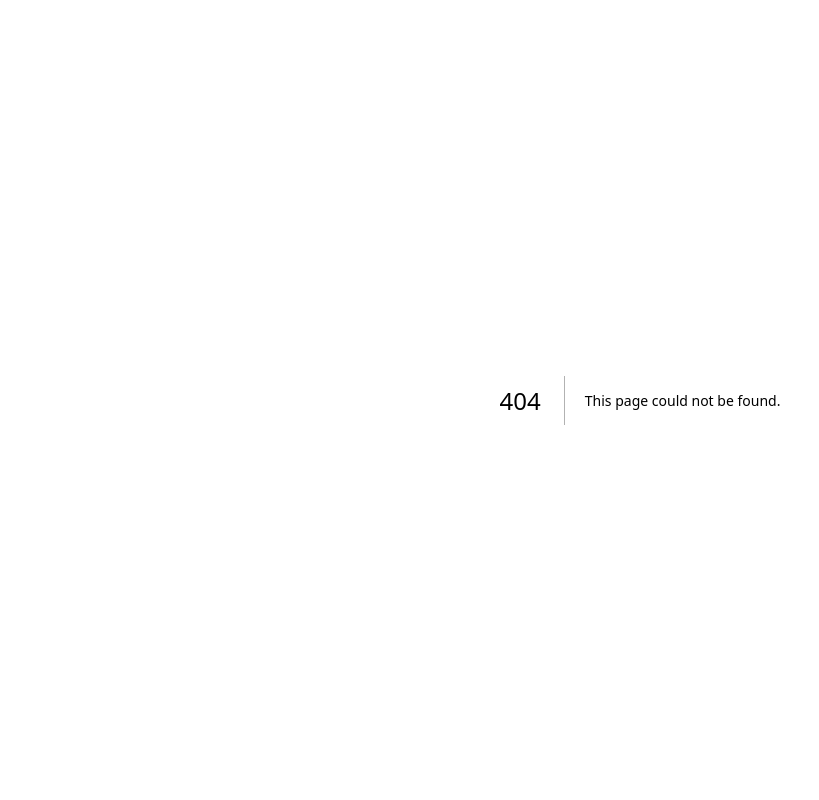
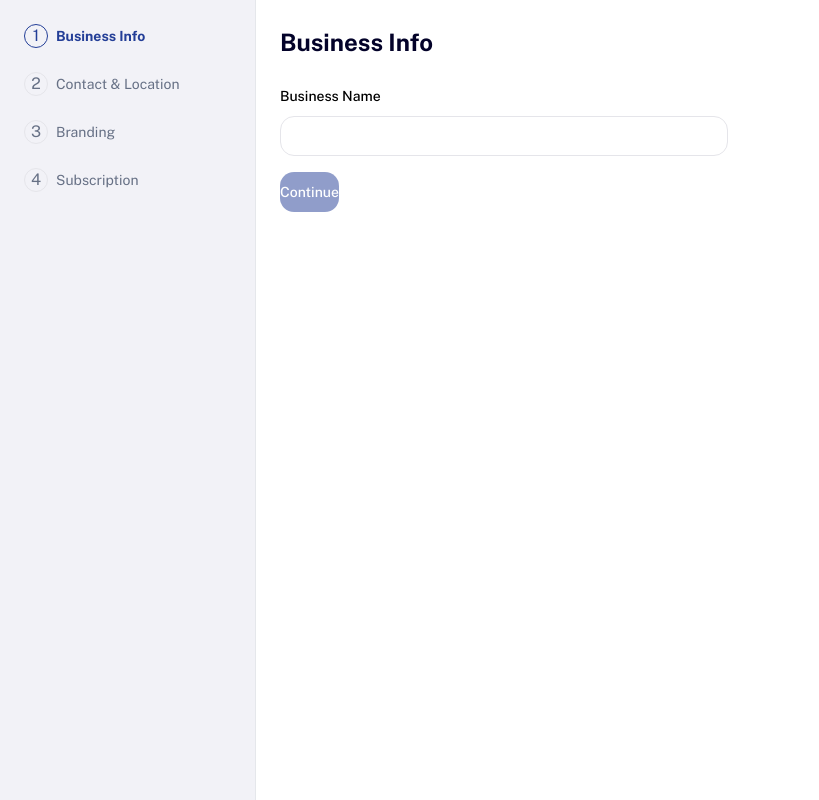
Before and after one commit to Phynnex/reloy, a Next.js app in the folder apps/business/: page /onboarding-business-info in a window 1280 px wide. Before the commit this address had no page. Shown: the whole page, without its empty margins (0-819 px from the left). Built offline with nearby package versions, Linux system fonts and the light colour scheme.

Commit message:
feat(business): add onboarding flow with sidebar

```diff
--- /dev/null
+++ b/apps/business/src/app/dashboard/page.tsx
@@ -0,0 +1,7 @@
+export default function Dashboard() {
+  return (
+    <div className="flex min-h-screen items-center justify-center p-6">
+      <h1 className="text-2xl font-bold">Business Dashboard</h1>
+    </div>
+  );
+}
--- /dev/null
+++ b/apps/business/src/app/onboarding-branding/page.tsx
@@ -0,0 +1,36 @@
+'use client';
+import { useRouter } from 'next/navigation';
+import { useState } from 'react';
+import { Button } from '@/components/ui/button';
+import { Input } from '@/components/ui/input';
+import { Label } from '@/components/ui/label';
+import OnboardingLayout from '@/components/onboarding/OnboardingLayout';
+
+export default function OnboardingBranding() {
+  const router = useRouter();
+  const [logoUrl, setLogoUrl] = useState('');
+  const canContinue = logoUrl.trim().length > 0;
+
+  return (
+    <OnboardingLayout>
+      <h1 className="mb-6 text-2xl font-semibold text-heading">Branding</h1>
+      <form
+        className="max-w-md space-y-4"
+        onSubmit={e => {
+          e.preventDefault();
+          if (canContinue) router.push('/onboarding-subscription');
+        }}
+      >
+        <div className="space-y-2">
+          <Label htmlFor="logo-url">Logo URL</Label>
+          <Input
+            id="logo-url"
+            value={logoUrl}
+            onChange={e => setLogoUrl(e.target.value)}
+          />
+        </div>
+        <Button type="submit" disabled={!canContinue}>Continue</Button>
+      </form>
+    </OnboardingLayout>
+  );
+}
--- /dev/null
+++ b/apps/business/src/app/onboarding-business-info/page.tsx
@@ -0,0 +1,36 @@
+'use client';
+import { useRouter } from 'next/navigation';
+import { useState } from 'react';
+import { Button } from '@/components/ui/button';
+import { Input } from '@/components/ui/input';
+import { Label } from '@/components/ui/label';
+import OnboardingLayout from '@/components/onboarding/OnboardingLayout';
+
+export default function OnboardingBusinessInfo() {
+  const router = useRouter();
+  const [businessName, setBusinessName] = useState('');
+  const canContinue = businessName.trim().length > 0;
+
+  return (
+    <OnboardingLayout>
+      <h1 className="mb-6 text-2xl font-semibold text-heading">Business Info</h1>
+      <form
+        className="max-w-md space-y-4"
+        onSubmit={e => {
+          e.preventDefault();
+          if (canContinue) router.push('/onboarding-contact-location');
+        }}
+      >
+        <div className="space-y-2">
+          <Label htmlFor="business-name">Business Name</Label>
+          <Input
+            id="business-name"
+            value={businessName}
+            onChange={e => setBusinessName(e.target.value)}
+          />
+        </div>
+        <Button type="submit" disabled={!canContinue}>Continue</Button>
+      </form>
+    </OnboardingLayout>
+  );
+}
--- /dev/null
+++ b/apps/business/src/app/onboarding-contact-location/page.tsx
@@ -0,0 +1,37 @@
+'use client';
+import { useRouter } from 'next/navigation';
+import { useState } from 'react';
+import { Button } from '@/components/ui/button';
+import { Input } from '@/components/ui/input';
+import { Label } from '@/components/ui/label';
+import OnboardingLayout from '@/components/onboarding/OnboardingLayout';
+
+export default function OnboardingContactLocation() {
+  const router = useRouter();
+  const [contactEmail, setContactEmail] = useState('');
+  const canContinue = contactEmail.trim().length > 0;
+
+  return (
+    <OnboardingLayout>
+      <h1 className="mb-6 text-2xl font-semibold text-heading">Contact &amp; Location</h1>
+      <form
+        className="max-w-md space-y-4"
+        onSubmit={e => {
+          e.preventDefault();
+          if (canContinue) router.push('/onboarding-branding');
+        }}
+      >
+        <div className="space-y-2">
+          <Label htmlFor="contact-email">Contact Email</Label>
+          <Input
+            id="contact-email"
+            type="email"
+            value={contactEmail}
+            onChange={e => setContactEmail(e.target.value)}
+          />
+        </div>
+        <Button type="submit" disabled={!canContinue}>Continue</Button>
+      </form>
+    </OnboardingLayout>
+  );
+}
--- /dev/null
+++ b/apps/business/src/app/onboarding-subscription/page.tsx
@@ -0,0 +1,36 @@
+'use client';
+import { useRouter } from 'next/navigation';
+import { useState } from 'react';
+import { Button } from '@/components/ui/button';
+import { Input } from '@/components/ui/input';
+import { Label } from '@/components/ui/label';
+import OnboardingLayout from '@/components/onboarding/OnboardingLayout';
+
+export default function OnboardingSubscription() {
+  const router = useRouter();
+  const [plan, setPlan] = useState('');
+  const canContinue = plan.trim().length > 0;
+
+  return (
+    <OnboardingLayout>
+      <h1 className="mb-6 text-2xl font-semibold text-heading">Subscription</h1>
+      <form
+        className="max-w-md space-y-4"
+        onSubmit={e => {
+          e.preventDefault();
+          if (canContinue) router.push('/dashboard');
+        }}
+      >
+        <div className="space-y-2">
+          <Label htmlFor="plan">Subscription Plan</Label>
+          <Input
+            id="plan"
+            value={plan}
+            onChange={e => setPlan(e.target.value)}
+          />
+        </div>
+        <Button type="submit" disabled={!canContinue}>Finish</Button>
+      </form>
+    </OnboardingLayout>
+  );
+}
--- /dev/null
+++ b/apps/business/src/components/onboarding/OnboardingLayout.tsx
@@ -0,0 +1,52 @@
+"use client";
+import type { ReactNode } from 'react';
+import Link from 'next/link';
+import { usePathname } from 'next/navigation';
+import { cn } from '@/lib/utils';
+
+const steps = [
+  { label: 'Business Info', path: '/onboarding-business-info' },
+  { label: 'Contact & Location', path: '/onboarding-contact-location' },
+  { label: 'Branding', path: '/onboarding-branding' },
+  { label: 'Subscription', path: '/onboarding-subscription' },
+];
+
+export default function OnboardingLayout({ children }: { children: ReactNode }) {
+  const pathname = usePathname();
+  const currentIndex = steps.findIndex(s => s.path === pathname);
+
+  return (
+    <div className="flex min-h-screen">
+      <aside className="hidden w-64 shrink-0 border-r bg-gray6 p-6 md:block">
+        <ul className="space-y-6">
+          {steps.map((step, index) => {
+            const isActive = step.path === pathname;
+            const isCompleted = index < currentIndex;
+            return (
+              <li key={step.path} className="flex items-center gap-2">
+                <span
+                  className={cn(
+                    'flex h-6 w-6 items-center justify-center rounded-full border',
+                    isActive || isCompleted ? 'border-primary text-primary' : 'border-gray5 text-gray500'
+                  )}
+                >
+                  {isCompleted ? '✓' : index + 1}
+                </span>
+                <Link
+                  href={step.path}
+                  className={cn(
+                    'text-sm',
+                    isActive ? 'font-semibold text-primary' : 'text-gray500'
+                  )}
+                >
+                  {step.label}
+                </Link>
+              </li>
+            );
+          })}
+        </ul>
+      </aside>
+      <main className="flex-1 p-6">{children}</main>
+    </div>
+  );
+}
```
